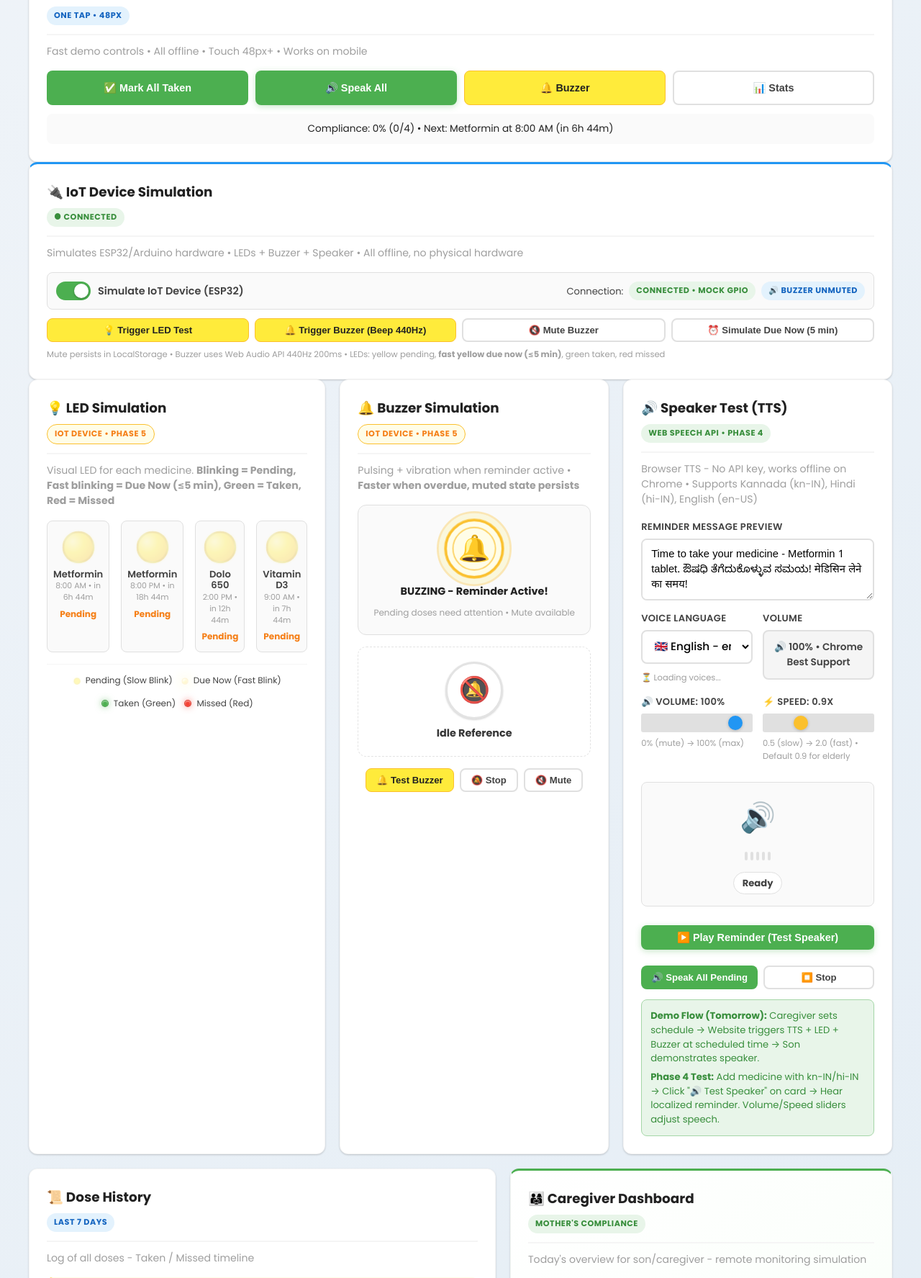
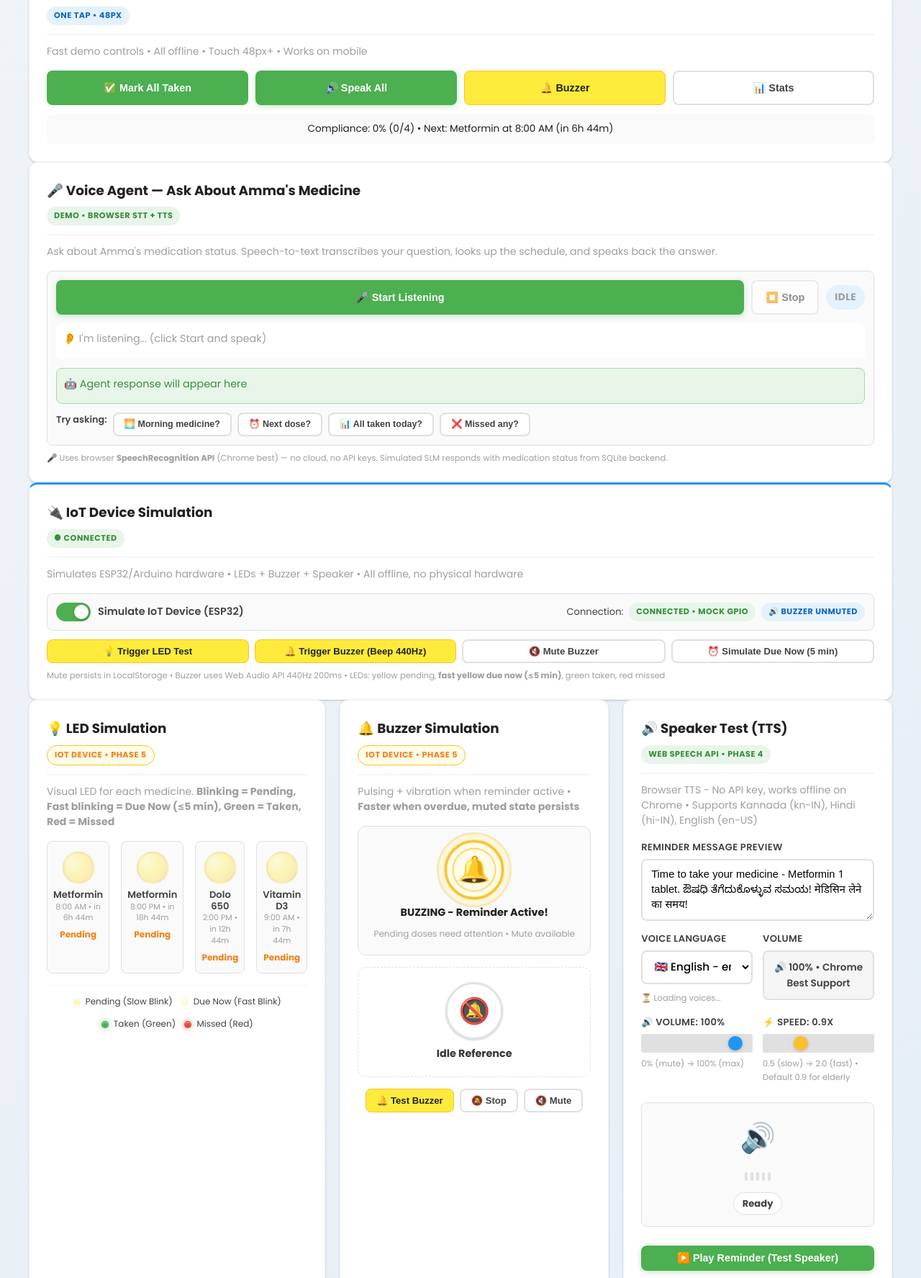
Before and after one commit to kadv19/CC-Major, a Flask app: page / in a window 1280 px wide. Shown: the part 2416-4191 px from the top of the page at 72% size. Run offline with Flask 3, Linux system fonts and the light colour scheme; data comes from the database, SQL or seed files in the repository; both versions use the stored data as it was after the commit; data that the repository does not hold is empty; some libraries are stand-ins or nearby versions.

Commit message:
Add Voice Agent (SLM Simulation) - Phase 8.5 - Voice agent with SpeechRecognition API (STT) - Rule-based SLM simulation with intent matching - TTS response via existing speakCustomMessage - Example questions for demo without mic - Spacebar shortcut to toggle listening - CSS styles for voice agent UI

```diff
--- a/static/css/style.css
+++ b/static/css/style.css
@@ -1106,13 +1106,13 @@ input[type="range"]::-moz-range-thumb {
 }
 .speaker-extra-controls .btn { flex: 1; }
 
-/* Voice status */
-#voiceStatus {
+/* Voice status - Phase 4 TTS + Phase 8.5 Voice Agent (supports both IDs) */
+#voiceStatus, #ttsVoiceStatus {
     font-size: 0.72rem;
     color: var(--gray-500);
 }
-#voiceStatus.ready { color: var(--green-dark); font-weight:600; }
-#voiceStatus.error { color: var(--red-dark); }
+#voiceStatus.ready, #ttsVoiceStatus.ready { color: var(--green-dark); font-weight:600; }
+#voiceStatus.error, #ttsVoiceStatus.error { color: var(--red-dark); }
 
 /* Medicine card speaker button highlight when speaking */
 .medicine-card .btn[data-test-speaker].speaking {
@@ -1521,6 +1521,75 @@ button:focus-visible, select:focus-visible, input:focus-visible, textarea:focus-
     outline-offset: 2px;
 }
 
+/* ========== VOICE AGENT - Phase 8.5 ========== */
+.voice-agent-container {
+    background: var(--gray-50);
+    border-radius: var(--radius-sm);
+    padding: 16px;
+    border: 1px solid var(--gray-300);
+}
+
+.voice-transcription {
+    background: white;
+    border: 1px solid var(--gray-200);
+    border-radius: var(--radius-sm);
+    padding: 12px;
+    min-height: 50px;
+}
+
+.voice-transcription p {
+    margin: 0;
+    font-size: 0.95rem;
+    color: var(--gray-700);
+}
+
+.voice-response {
+    background: var(--green-light);
+    border: 1px solid #A5D6A7;
+    border-radius: var(--radius-sm);
+    padding: 12px;
+    min-height: 50px;
+}
+
+.voice-response p {
+    margin: 0;
+    font-size: 0.95rem;
+    color: var(--green-dark);
+}
+
+.voice-examples .btn {
+    font-size: 0.78rem;
+}
+
+/* Listening state */
+.voice-agent-container.listening {
+    border-color: var(--blue);
+    box-shadow: 0 0 0 3px rgba(33, 150, 243, 0.15);
+}
+
+#voiceStatus.badge-warning {
+    animation: pulseBlue 1.5s infinite;
+}
+
+/* Reduce motion */
+@media (prefers-reduced-motion: reduce) {
+    #voiceStatus.badge-warning {
+        animation: none;
+    }
+}
+
+/* Mobile touch */
+@media (max-width: 640px) {
+    .voice-input-area .btn {
+        min-height: 48px;
+        padding: 12px 18px;
+    }
+    .voice-examples .btn {
+        min-height: 36px;
+        padding: 8px 12px;
+    }
+}
+
 /* ========== UTILITY: Smooth scrollbar (Chrome) ========== */
 ::-webkit-scrollbar { width: 8px; }
 ::-webkit-scrollbar-track { background: var(--gray-100); }
--- a/templates/index.html
+++ b/templates/index.html
@@ -245,6 +245,56 @@
             </div>
         </section>
 
+<!-- ==================== VOICE AGENT (SLM Simulation) - Demo ==================== -->
+<section id="voiceAgent" class="card" aria-labelledby="voiceTitle">
+    <div class="card-header">
+        <h2 id="voiceTitle">🎤 Voice Agent — Ask About Amma's Medicine</h2>
+        <span class="badge badge-success">Demo • Browser STT + TTS</span>
+    </div>
+    <p class="card-desc">Ask about Amma's medication status. Speech-to-text transcribes your question, looks up the schedule, and speaks back the answer.</p>
+
+    <div class="voice-agent-container" style="display:flex; flex-direction:column; gap:12px; padding:12px; background:var(--gray-50); border-radius:var(--radius-sm); border:1px solid var(--gray-300);">
+
+        <!-- Voice input area -->
+        <div class="voice-input-area" style="display:flex; gap:10px; align-items:center; flex-wrap:wrap;">
+            <button type="button" id="voiceStartBtn" class="btn btn-primary" style="min-height:48px; flex:1; min-width:120px;">
+                🎤 Start Listening
+            </button>
+            <button type="button" id="voiceStopBtn" class="btn btn-outline" style="min-height:48px;" disabled>
+                ⏹️ Stop
+            </button>
+            <span id="voiceStatus" class="badge badge-info" style="font-size:0.85rem; padding:6px 12px;">Idle</span>
+        </div>
+
+        <!-- Transcription display -->
+        <div class="voice-transcription" style="padding:10px; background:white; border-radius:var(--radius-sm); border:1px solid var(--gray-200); min-height:50px;">
+            <p style="margin:0; font-size:0.90rem; color:var(--gray-500);">
+                <span id="voiceTranscription">👂 I'm listening... (click Start and speak)</span>
+            </p>
+        </div>
+
+        <!-- Response display -->
+        <div class="voice-response" style="padding:10px; background:var(--green-light); border-radius:var(--radius-sm); border:1px solid #A5D6A7; min-height:50px;">
+            <p style="margin:0; font-size:0.90rem; color:var(--green-dark);">
+                <span id="voiceResponse">🤖 Agent response will appear here</span>
+            </p>
+        </div>
+
+        <!-- Quick example questions -->
+        <div class="voice-examples" style="display:flex; gap:8px; flex-wrap:wrap; font-size:0.80rem;">
+            <span style="font-weight:600; color:var(--gray-700);">Try asking:</span>
+            <button class="btn btn-outline btn-sm voice-example-btn" data-question="Did Amma take her morning medicine?">🌅 Morning medicine?</button>
+            <button class="btn btn-outline btn-sm voice-example-btn" data-question="What medicine is due next?">⏰ Next dose?</button>
+            <button class="btn btn-outline btn-sm voice-example-btn" data-question="Has she taken all her medicines today?">📊 All taken today?</button>
+            <button class="btn btn-outline btn-sm voice-example-btn" data-question="Did she miss any medicines?">❌ Missed any?</button>
+        </div>
+    </div>
+    <small style="color:var(--gray-500);font-size:0.72rem;display:block;margin-top:8px;">
+        🎤 Uses browser <strong>SpeechRecognition API</strong> (Chrome best) — no cloud, no API keys.
+        Simulated SLM responds with medication status from SQLite backend.
+    </small>
+</section>
+
         <!-- ==================== IoT Device Simulation Controls - Phase 5 ==================== -->
         <section id="iotControls" class="card" aria-labelledby="iotTitle">
             <div class="card-header">
@@ -345,7 +395,7 @@
                                 <option value="hi-IN">🇮🇳 Hindi - hi-IN</option>
                                 <option value="kn-IN">🇮🇳 Kannada - kn-IN</option>
                             </select>
-                            <small id="voiceStatus" style="margin-top:4px;display:block;" aria-live="polite">Checking voices...</small>
+                            <small id="ttsVoiceStatus" style="margin-top:4px;display:block;" aria-live="polite">Checking voices...</small>
                         </div>
                         <div class="form-group">
                             <label>Volume</label>
```
Also changed, not shown: medication.db, static/js/main.js.
